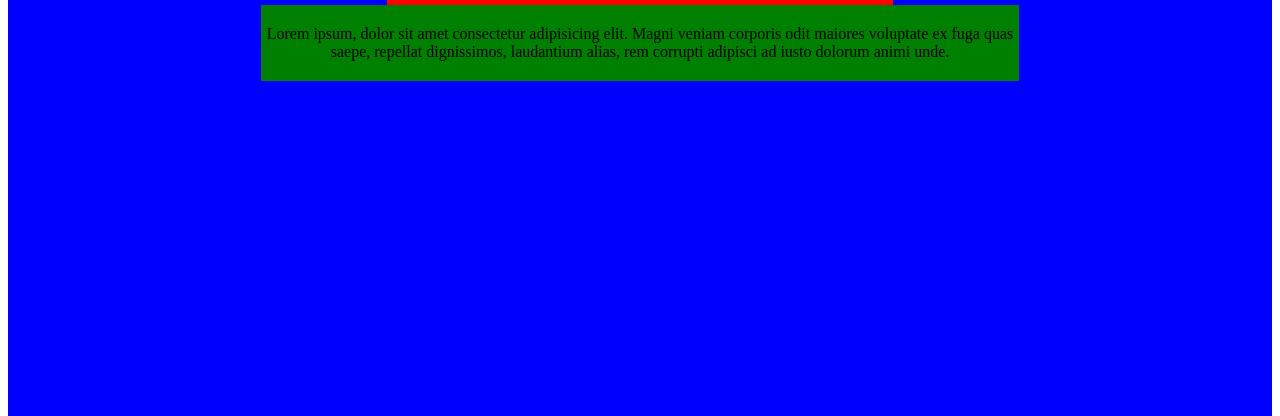
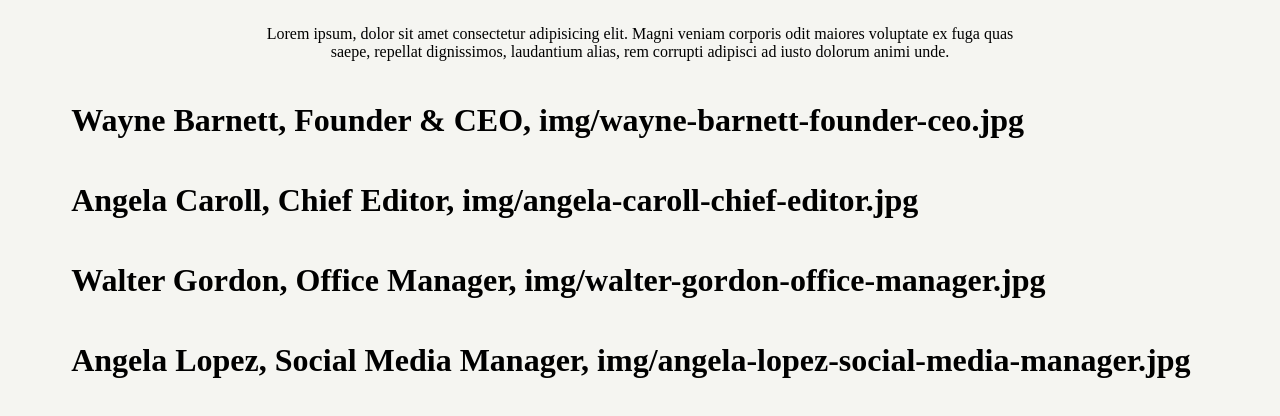
Before and after one commit to 19nikilangiu91/js-our-team, a plain HTML site: page index.html in a window 1280 px wide. Shown: the part 70-486 px from the top of the page. Drawn offline with Linux system fonts and the light colour scheme.

Commit message:
Milestone 1 Done

```diff
--- a/css/style.css
+++ b/css/style.css
@@ -1,3 +1,9 @@
+/* Regole Generali */
+
+body{
+    background-color: #f5f5f1;
+}
+
 /* Container Regole*/
 
 #container{
@@ -5,7 +11,7 @@
     min-height: 500px;
     margin: 0 auto;
     /* DEBUG */
-    background-color: blue;
+    /* background-color: blue; */
 }
 
 /* Titolo Regole */
@@ -16,7 +22,7 @@
     padding: 20px 0;
     text-align: center;
     /* DEBUG */
-    background-color: red;
+    /* background-color: red; */
 }
 
 /* Paragrafo Regole */
@@ -27,7 +33,7 @@
     padding: 20px 0;
     text-align: center;
     /* DEBUG */
-    background-color: green;
+    /* background-color: green; */
 }
 
 /* Container-membri Regole */
@@ -35,22 +41,24 @@
 #container-membri{
     display: flex;
     flex-wrap: wrap;
-    width: 100%;
+    width: 90%;
     margin: 0 auto;
     /* DEBUG */
-    background-color: red;
+    /* background-color: red; */
 }
 
 .membri-team-carta{
     margin: 10px;
     margin: 20px auto;
     width: calc( 100% / 6 ) - 10px;
+    background-color: white;
     /* DEBUG */
-    background-color: green;
+    /* background-color: green; */
 }
 
 img{
     width: 100%;
+    background-color: white;
 }
 
 h3{
--- a/index.html
+++ b/index.html
@@ -14,6 +14,7 @@
             Lorem ipsum, dolor sit amet consectetur adipisicing elit. Magni veniam corporis odit maiores voluptate ex fuga quas saepe, repellat dignissimos, laudantium alias, rem corrupti adipisci ad iusto dolorum animi unde.
         </p>
         <div id="container-membri">
+            <h1 id="output"></h1>
             <!-- <div class="membri-team-carta">
                 <div class="carta-image">
                     <img src="img/wayne-barnett-founder-ceo.jpg" alt="image 1">
--- a/js/main.js
+++ b/js/main.js
@@ -6,12 +6,16 @@
 let containerMembri = document.getElementById("container-membri");
 console.log(containerMembri);
 
+// Andiamo a selezionare il nostro "output", per stampare le stesse informazioni su DOM sottoforma di stringhe.
+
+let output = document.getElementById("output");
+
 // MILESTONE 0:
 // Creare l’array di oggetti con le informazioni fornite.
 const membriTeamArrey = [
     {
         "nome" : "Wayne Barnett",
-        "role" : " Founder & CEO",
+        "role" : "Founder & CEO",
         "image" : "img/wayne-barnett-founder-ceo.jpg",
     },
     {
@@ -52,10 +56,17 @@ for(let i = 0; i < membriTeamArrey.length; i++){
 
     let membroIesimo = membriTeamArrey[i];
 
-    for(let chiave in membroIesimo){
-        console.log(`${chiave} ${membroIesimo[chiave]}`);
-    }
+    console.log(membroIesimo);
+
+    // MILESTONE 2:
+    // Stampare le stesse informazioni su DOM sottoforma di stringhe
+
+    let nuovaCarta = [
+        `
+        <h1 id="output">${membroIesimo.nome}, ${membroIesimo.role}, ${membroIesimo.image}</h1>
+
+        `
+    ]
+
+    containerMembri.innerHTML += nuovaCarta;
 }
-
-// MILESTONE 2:
-// Stampare le stesse informazioni su DOM sottoforma di stringhe.
```
